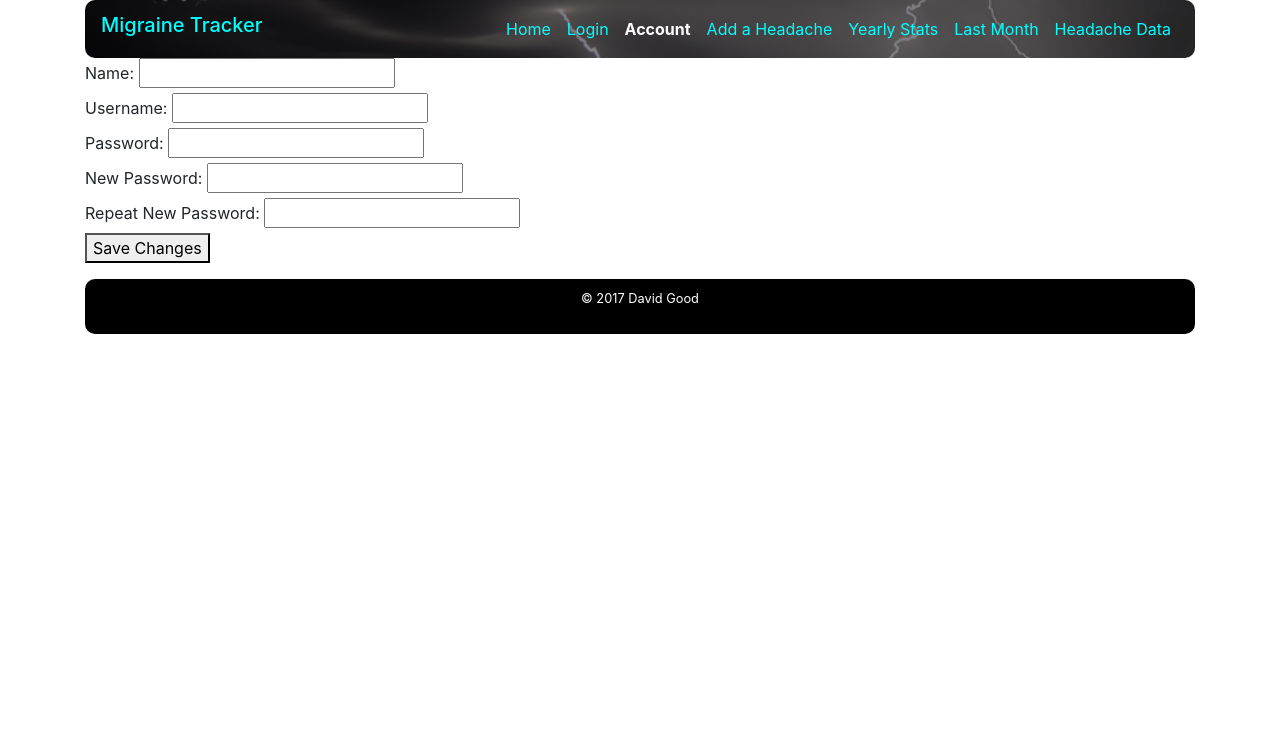
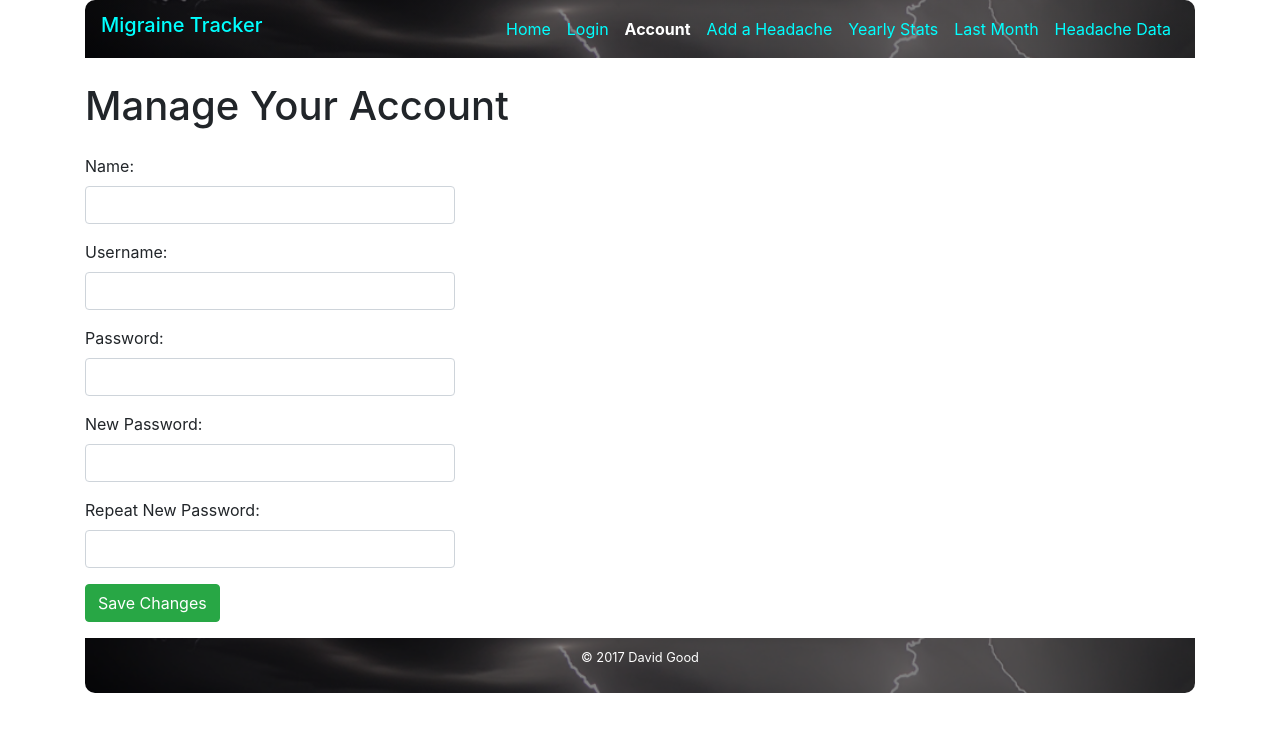
Before and after one commit to DavidNGood/migraine-tracker-interface-bootstrap, a website: page src/account.html in a window 1280 px wide. Drawn offline with nearby package versions, Linux system fonts and the light colour scheme.

Commit message:
upgraded account page to use bootstrap

```diff
--- a/src/account.html
+++ b/src/account.html
@@ -1,57 +1,93 @@
 <html lang="en">
+
 <head>
     <meta charset="UTF-8">
     <meta name="viewport" content="width=device-width, initial-scale=1.0">
     <meta http-equiv="X-UA-Compatible" content="ie=edge">
     <title>Migraine Tracker User Interface</title>
-        <link rel="stylesheet" href="https://maxcdn.bootstrapcdn.com/bootstrap/4.0.0-beta.2/css/bootstrap.min.css" integrity="sha384-PsH8R72JQ3SOdhVi3uxftmaW6Vc51MKb0q5P2rRUpPvrszuE4W1povHYgTpBfshb" crossorigin="anonymous">
+    <link rel="stylesheet" href="https://maxcdn.bootstrapcdn.com/bootstrap/4.0.0-beta.2/css/bootstrap.min.css" integrity="sha384-PsH8R72JQ3SOdhVi3uxftmaW6Vc51MKb0q5P2rRUpPvrszuE4W1povHYgTpBfshb"
+        crossorigin="anonymous">
     <link rel="stylesheet" href="css/default.css">
 </head>
+
 <body>
     <div class="container">
         <header>
             <nav class="navbar navbar-dark navbar-expand-lg" id="mainNav">
-                    <h2><a class="navbar-brand" href="index.html">Migraine Tracker</a></h2>
+                <h2>
+                    <a class="navbar-brand" href="index.html">Migraine Tracker</a>
+                </h2>
                 <button class="navbar-toggler" type="button" data-toggle="collapse" data-target="#navbarToggler" aria-controls="navbarToggler"
                     aria-expanded="false" aria-label="Toggle navigation">
                     <span class="navbar-toggler-icon"></span>
                 </button>
                 <div class="collapse navbar-collapse" id="navbarToggler">
                     <ul class="navbar-nav ml-auto">
-                            <li class="nav-item"><a class="nav-link" href="index.html">Home</a></li>
-                            <li class="nav-item"><a class="nav-link" href="login.html">Login</a></li>
-                            <li class="nav-item active"><a class="nav-link" href="account.html">Account</a></li>
-                            <li class="nav-item"><a class="nav-link" href="headache-entry.html">Add a Headache</a></li>
-                            <li class="nav-item"><a class="nav-link" href="report-yearly.html">Yearly Stats</a></li>
-                            <li class="nav-item"><a class="nav-link" href="report-last-month.html">Last Month</a></li>
-                            <li class="nav-item"><a class="nav-link" href="headache-data.html">Headache Data</a></li>
+                        <li class="nav-item">
+                            <a class="nav-link" href="index.html">Home</a>
+                        </li>
+                        <li class="nav-item">
+                            <a class="nav-link" href="login.html">Login</a>
+                        </li>
+                        <li class="nav-item active">
+                            <a class="nav-link" href="account.html">Account</a>
+                        </li>
+                        <li class="nav-item">
+                            <a class="nav-link" href="headache-entry.html">Add a Headache</a>
+                        </li>
+                        <li class="nav-item">
+                            <a class="nav-link" href="report-yearly.html">Yearly Stats</a>
+                        </li>
+                        <li class="nav-item">
+                            <a class="nav-link" href="report-last-month.html">Last Month</a>
+                        </li>
+                        <li class="nav-item">
+                            <a class="nav-link" href="headache-data.html">Headache Data</a>
+                        </li>
                     </ul>
                 </div>
             </nav>
         </header>
         <section>
+            <h1 class="my-4">Manage Your Account</h1>
             <form action="" method="POST" id="form-account">
                 <fieldset>
+                    <div class="form-group">
                         <label for="name">Name:</label>
-                            <input type="text" name="name" id="name"><br>
+                        <input type="text" name="name" id="name" class="form-control col-lg-4">
+                    </div>
+                    <div class="form-group">
                         <label for="username">Username:</label>
-                            <input type="text" name="username" id="username"><br>
+                        <input type="text" name="username" id="username" class="form-control col-lg-4">
+                    </div>
+                    <div class="form-group">
                         <label for="password">Password:</label>
-                            <input type="password" name="password" id="password"><br>
+                        <input type="password" name="password" id="password" class="form-control col-lg-4">
+                    </div>
+                    <div class="form-group">
                         <label for="newPassword">New Password:</label>
-                            <input type="password" name="newPassword" id="newPassword"><br>
+                        <input type="password" name="newPassword" id="newPassword" class="form-control col-lg-4">
+                    </div>
+                    <div class="form-group">
                         <label for="repeatPassword">Repeat New Password:</label>
-                            <input type="password" name="repeatPassword" id="repeatPassword"><br>
+                        <input type="password" name="repeatPassword" id="repeatPassword" class="form-control col-lg-4">
+                    </div>
                 </fieldset>
-                        <button type="submit" name="submit" id="submit">Save Changes</button>
+                <button type="submit" name="submit" id="submit" class="btn btn-success">Save Changes</button>
             </form>
         </section>
         <footer>
-                <p><small>&copy; 2017 David Good</small></p>
+            <p>
+                <small>&copy; 2017 David Good</small>
+            </p>
         </footer>
     </div>
-        <script src="https://code.jquery.com/jquery-3.2.1.slim.min.js" integrity="sha384-KJ3o2DKtIkvYIK3UENzmM7KCkRr/rE9/Qpg6aAZGJwFDMVNA/GpGFF93hXpG5KkN" crossorigin="anonymous"></script>
-        <script src="https://cdnjs.cloudflare.com/ajax/libs/popper.js/1.12.3/umd/popper.min.js" integrity="sha384-vFJXuSJphROIrBnz7yo7oB41mKfc8JzQZiCq4NCceLEaO4IHwicKwpJf9c9IpFgh" crossorigin="anonymous"></script>
-        <script src="https://maxcdn.bootstrapcdn.com/bootstrap/4.0.0-beta.2/js/bootstrap.min.js" integrity="sha384-alpBpkh1PFOepccYVYDB4do5UnbKysX5WZXm3XxPqe5iKTfUKjNkCk9SaVuEZflJ" crossorigin="anonymous"></script>
+    <script src="https://code.jquery.com/jquery-3.2.1.slim.min.js" integrity="sha384-KJ3o2DKtIkvYIK3UENzmM7KCkRr/rE9/Qpg6aAZGJwFDMVNA/GpGFF93hXpG5KkN"
+        crossorigin="anonymous"></script>
+    <script src="https://cdnjs.cloudflare.com/ajax/libs/popper.js/1.12.3/umd/popper.min.js" integrity="sha384-vFJXuSJphROIrBnz7yo7oB41mKfc8JzQZiCq4NCceLEaO4IHwicKwpJf9c9IpFgh"
+        crossorigin="anonymous"></script>
+    <script src="https://maxcdn.bootstrapcdn.com/bootstrap/4.0.0-beta.2/js/bootstrap.min.js" integrity="sha384-alpBpkh1PFOepccYVYDB4do5UnbKysX5WZXm3XxPqe5iKTfUKjNkCk9SaVuEZflJ"
+        crossorigin="anonymous"></script>
 </body>
+
 </html>
--- a/src/css/default.css
+++ b/src/css/default.css
@@ -2,7 +2,7 @@ header {
     background: linear-gradient(rgba(0,0,0, 0.5), rgba(0,0,0, 0.5)), no-repeat center url('../img/thunderstorm_opt.png');
     background-size:cover;
     width: 100%;
-    border-radius: 10px;
+    border-radius: 10px 10px 0 0;
 }
 
 #mainNav a {
@@ -19,8 +19,9 @@ header {
 }
 
 footer {
-    background: #000;
-    border-radius: 10px;
+    background: linear-gradient(rgba(0,0,0, 0.5), rgba(0,0,0, 0.5)), no-repeat center url('../img/thunderstorm_opt.png');
+    background-size:cover;
+    border-radius: 0 0 10px 10px;
     text-align:center;
     color: #fff;
     padding: 10px;
```
Lines whose indentation alone changed are shown as unchanged.
